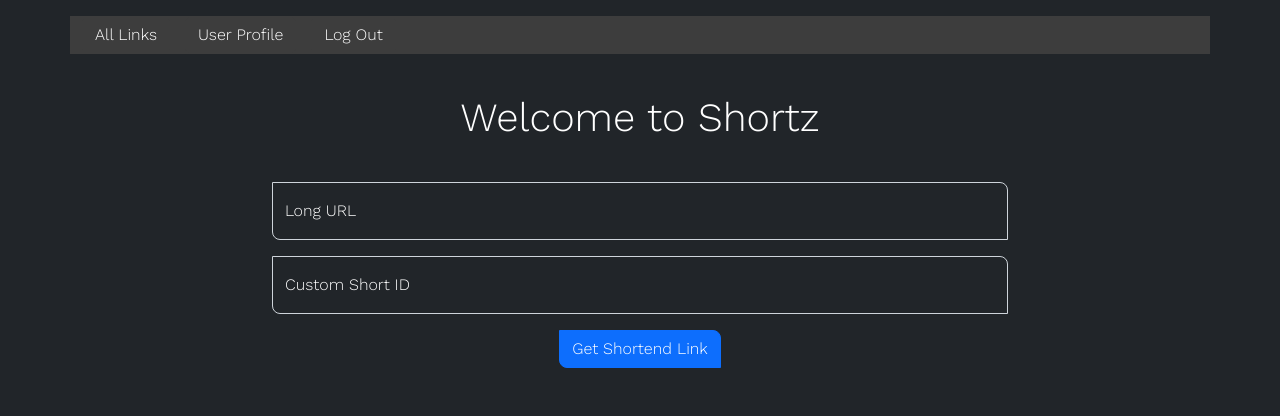
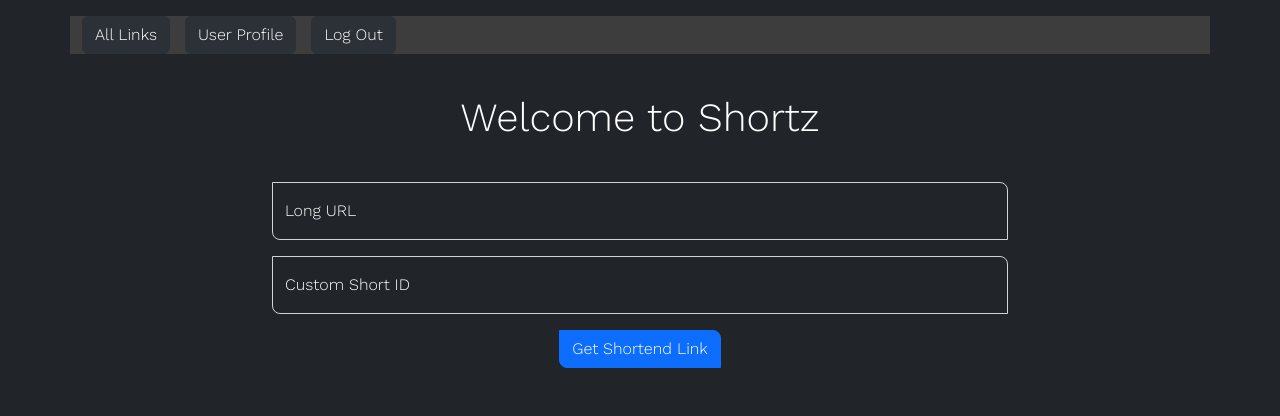
Before and after one commit to danulawa/shortz-test, a Flask app: page / in a window 1280 px wide. Shown: the top 416 px of the page. Run offline with Flask 2, Linux system fonts and the light colour scheme; data that the repository does not hold is empty.

Commit message:
ui test 3

```diff
--- a/core/templates/base.html
+++ b/core/templates/base.html
@@ -55,9 +55,9 @@
       }
 
       .menu-style-2{
-        background-color: rgb(61, 61, 61);
+        background-color: rgb(43, 49, 54);
         margin-right: 10px;
-        border-color: rgb(61, 61, 61);
+        border-color: rgb(43, 49, 54);
       }
 
     </style>
```
